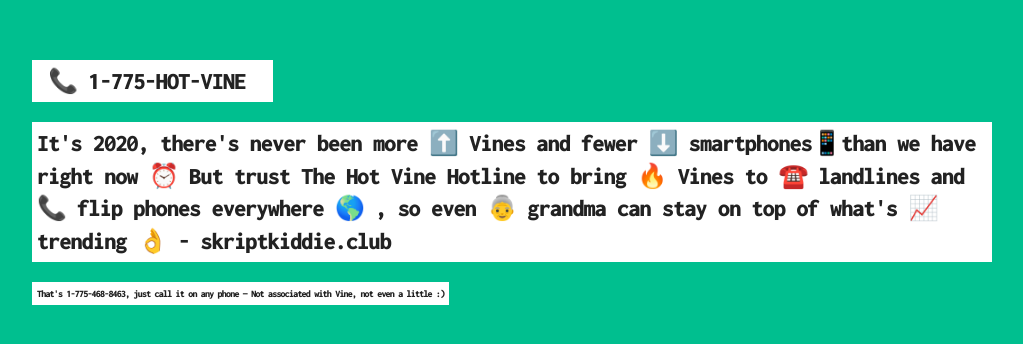
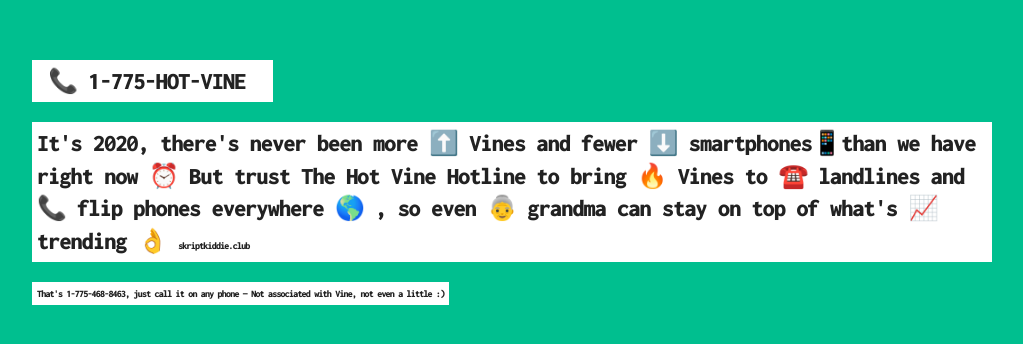
Before and after one commit to taylortabb/hotvine, a plain HTML site: page index.html in a window 1280 px wide. Shown: the part 132-476 px from the top of the page, without its empty margins (128-1151 px from the left). Drawn offline with Linux system fonts and the light colour scheme.

Commit message:
smol font change

```diff
--- a/index.html
+++ b/index.html
@@ -39,7 +39,7 @@
 
             It's 2020, there's never been more ⬆️ Vines and fewer ⬇️ smartphones📱than we have right now ⏰
 
-            But trust The Hot Vine Hotline to bring 🔥 Vines to ☎️ landlines and 📞 flip phones everywhere 🌎 , so even 👵 grandma can stay on top of what's 📈 trending 👌  - <a href="http://skriptkiddie.club/">skriptkiddie.club</a>
+            But trust The Hot Vine Hotline to bring 🔥 Vines to ☎️ landlines and 📞 flip phones everywhere 🌎 , so even 👵 grandma can stay on top of what's 📈 trending 👌 <a style="font-size: 10px;" href="http://skriptkiddie.club/">skriptkiddie.club</a>
           </h4>
         </div>
 
```
